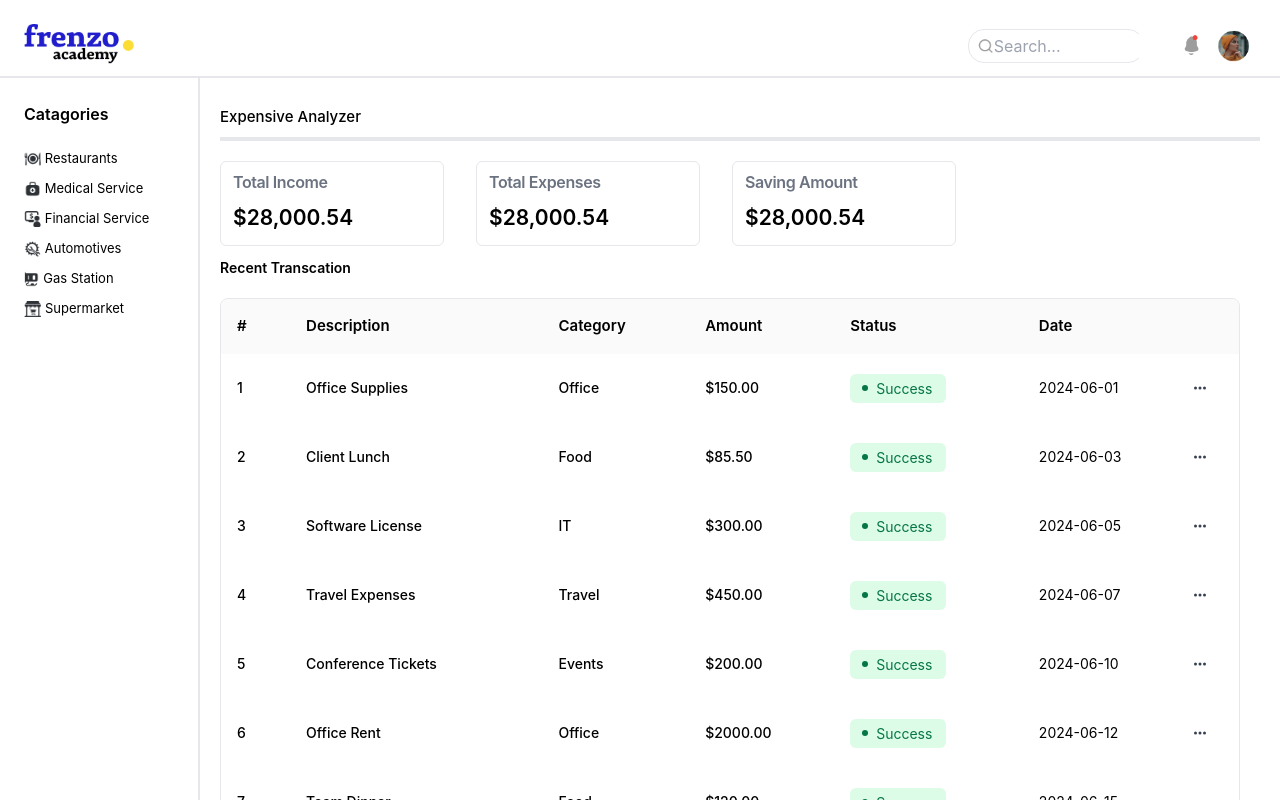
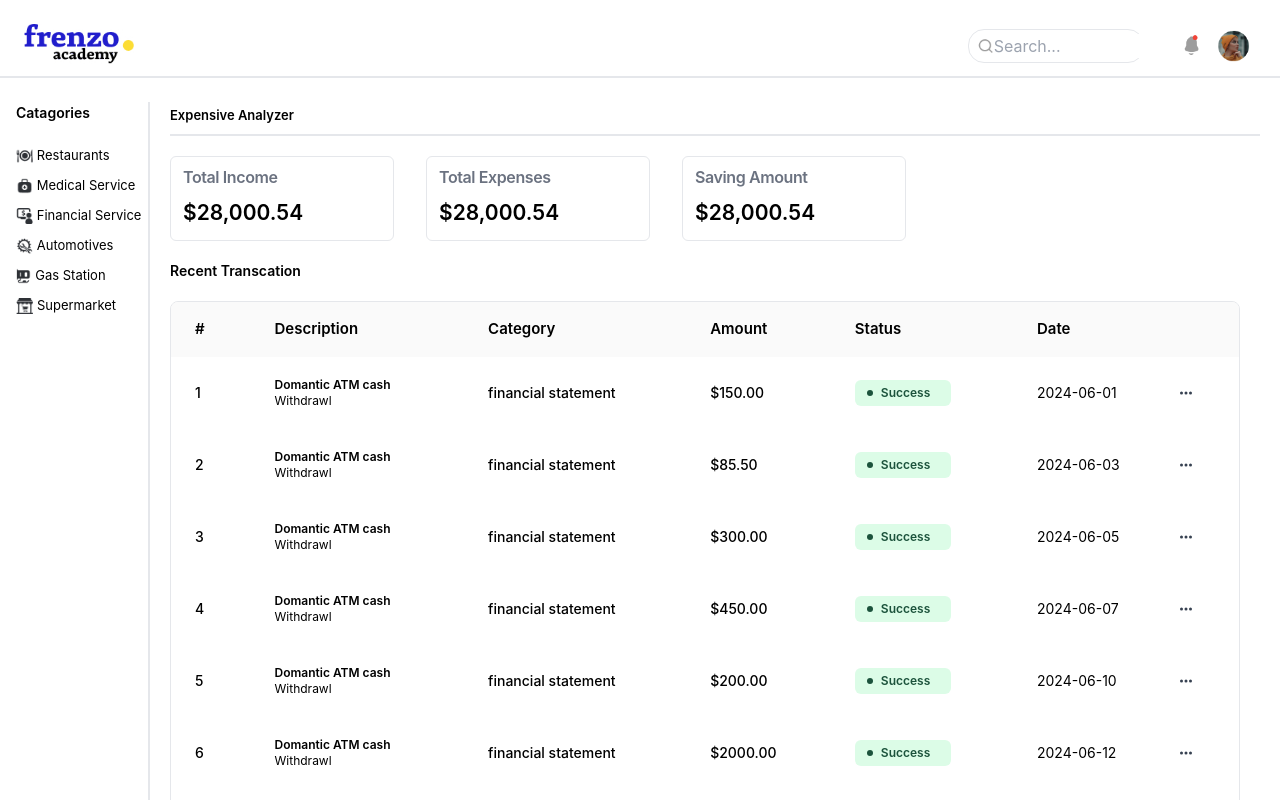
Before and after one commit to divyashan3223/expensive, a React (Vite) app: page / in a window 1280 px wide. Shown: the top 800 px of the page. Built offline with nearby package versions, Linux system fonts and the light colour scheme.

Commit message:
table style  changed

```diff
--- a/src/components/StatusLabel.jsx
+++ b/src/components/StatusLabel.jsx
@@ -1,7 +1,7 @@
 const StatusLabel = () => {
   return (
-    <div className="flex text-[14px] items-center px-3 py-1 w-24 gap-2 bg-green-100 text-[#067647] rounded-md">
-      <div className="h-[6px] w-[6px] rounded-full bg-[#067647]"></div>
+    <div className="flex text-[12px] font-semibold items-center px-3 py-1 w-24 gap-2 bg-green-100 text-[#1c533c] rounded-md">
+      <div className="h-[6px] w-[6px] rounded-full bg-[#1c533c]"></div>
       Success
     </div>
   );
--- a/src/components/Trancation/page.jsx
+++ b/src/components/Trancation/page.jsx
@@ -5,56 +5,56 @@ import { EllipsisHorizontalIcon } from "@heroicons/react/16/solid";
 let data = [
   {
     id: 1,
-    description: "Office Supplies",
-    category: "Office",
+    description: "Domantic ATM cash",
+    category: "financial statement",
     amount: "$150.00",
     status: "Approved",
     date: "2024-06-01",
   },
   {
     id: 2,
-    description: "Client Lunch",
-    category: "Food",
+    description: "Domantic ATM cash",
+    category: "financial statement",
     amount: "$85.50",
     status: "Pending",
     date: "2024-06-03",
   },
   {
     id: 3,
-    description: "Software License",
-    category: "IT",
+    description: "Domantic ATM cash",
+    category: "financial statement",
     amount: "$300.00",
     status: "Approved",
     date: "2024-06-05",
   },
   {
     id: 4,
-    description: "Travel Expenses",
-    category: "Travel",
+    description: "Domantic ATM cash",
+    category: "financial statement",
     amount: "$450.00",
     status: "Rejected",
     date: "2024-06-07",
   },
   {
     id: 5,
-    description: "Conference Tickets",
-    category: "Events",
+    description: "Domantic ATM cash",
+    category: "financial statement",
     amount: "$200.00",
     status: "Approved",
     date: "2024-06-10",
   },
   {
     id: 6,
-    description: "Office Rent",
-    category: "Office",
+    description: "Domantic ATM cash",
+    category: "financial statement",
     amount: "$2000.00",
     status: "Approved",
     date: "2024-06-12",
   },
   {
     id: 7,
-    description: "Team Dinner",
-    category: "Food",
+    description: "Domantic ATM cash",
+    category: "financial statement",
     amount: "$120.00",
     status: "Pending",
     date: "2024-06-15",
@@ -88,55 +88,56 @@ let data = [
 const DataTable = () => {
   return (
     <div className="w-full">
-      <h2 className="font-semibold text-sm pt-3">Recent Transcation</h2>
+      <h2 className="font-semibold text-sm pt-5">Recent Transcation</h2>
       <div className="overflow-x-auto rounded-lg border  mt-5 mr-5">
         <table className="w-full border-collapse  text-left     ">
           <thead className="text-[15px]   bg-[#FAFAFA]">
             <tr>
-              <th scope="col" className=" font-semibold px-4 py-4">
+              <th scope="col" className=" font-semibold px-6 pr-2 py-4">
                 #
               </th>
-              <th scope="col" className=" font-semibold px-4 py-4">
+              <th scope="col" className=" font-semibold px-6 py-4">
                 Description
               </th>
-              <th scope="col" className=" font-semibold px-4 py-4">
+              <th scope="col" className=" font-semibold px-6 py-4">
                 Category
               </th>
-              <th scope="col" className="  font-semibold px-4 py-4">
+              <th scope="col" className="  font-semibold px-6 py-4">
                 Amount
               </th>
-              <th scope="col" className=" font-semibold px-4 py-4">
+              <th scope="col" className=" font-semibold px-6 py-4">
                 Status
               </th>
-              <th scope="col" className="  font-semibold px-4 py-4">
+              <th scope="col" className="  font-semibold px-6 py-4">
                 Date
               </th>
-              <th scope="col" className="  font-semibold px-4 py-4"></th>
+              <th scope="col" className="  font-semibold px-6 py-4"></th>
             </tr>
           </thead>
           <tbody>
             {data.map((employee) => (
               <tr key={employee.id} className="text-start">
-                <td className="text-sm font-medium   px-4 py-5">
+                <td className="text-sm font-medium   px-6 py-5">
                   {employee.id}
                 </td>
-                <td className="text-sm font-medium  px-4 py-5">
+                <td className="text-xs font-semibold   px-6 py-5">
                   {employee.description}
+                  <p className="font-normal">Withdrawl</p>
                 </td>
-                <td className="text-sm font-medium  px-4 py-5">
+                <td className="text-sm font-medium  px-6 py-5">
                   {employee.category}
                 </td>
-                <td className="text-sm font-medium  px-4 py-5">
+                <td className="text-sm font-medium  px-6 py-5">
                   {employee.amount}
                 </td>
-                <td className=" px-4 py-5">
+                <td className=" px-6 py-5">
                   <StatusLabel />
                 </td>
-                <td className="text-sm font-normal  px-4 py-5">
+                <td className="text-sm font-normal  px-6 py-5">
                   {employee.date}
                 </td>
                 <td>
-                  <EllipsisHorizontalIcon className="h-4 w-4 text-gray-700 cursor-pointer" />
+                  <EllipsisHorizontalIcon className="h-6 w-4 text-gray-700 cursor-pointer" />
                 </td>
               </tr>
             ))}
--- a/src/components/leftbar/page.jsx
+++ b/src/components/leftbar/page.jsx
@@ -8,8 +8,8 @@ import supers from "../../assets/Vector.png";
 const LeftBar = () => {
   return (
     <div className=" top-8">
-      <div className=" h-[1035px] w-[200px] p-6  border-r-2  ">
-        <p className=" text-[16px] mb-5 font-semibold">Catagories</p>
+      <div className=" h-[1035px] w-[150px]  pl-4 border-r-2 mt-6  ">
+        <p className=" text-[14px] mb-5 font-semibold">Catagories</p>
         <div className="flex flex-col gap-1">
           <Catagories content={"Restaurants"} imgSrc={eat} />
           <Catagories content={"Medical Service"} imgSrc={kit} />
--- a/src/components/rightbarr/page.jsx
+++ b/src/components/rightbarr/page.jsx
@@ -6,8 +6,10 @@ const RightBar = () => {
     <div className="w-full p-5">
       <div className="flex flex-col  ">
         <div className=" pt-2">
-          <h1 className="text-[15px] font-medium">Expensive Analyzer</h1>
-          <hr className="mt-2 border-2" />
+          <h1 className="text-[13px] font-semibold border-b-2 pb-2">
+            Expensive Analyzer
+          </h1>
+
           <aside className="flex pt-5 gap-8">
             <Expensive data={"Total Income"} amount={"$28,000.54"} />
             <Expensive data={"Total  Expenses"} amount={"$28,000.54"} />
```
